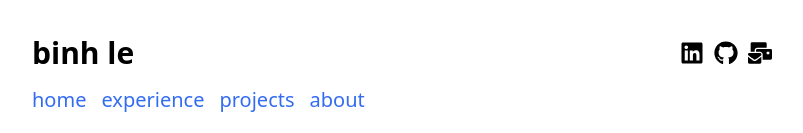
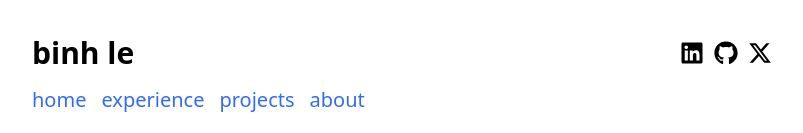
Before and after one commit to BinhL3/binhl3.github.io, a React (Vite) app: page / in a window 1280 px wide. Shown: the top 133 px of the page, without its empty margins (238-1041 px from the left). Built offline with nearby package versions, Linux system fonts and the light colour scheme.

Commit message:
- adjusted X logo

```diff
--- a/src/Header.jsx
+++ b/src/Header.jsx
@@ -1,7 +1,8 @@
 import React, { useState, useEffect } from 'react';
 import { Link } from 'react-router-dom';
-import { FaLinkedin, FaGithub, FaMailBulk } from 'react-icons/fa';
+import { FaLinkedin, FaGithub, FaMailBulk, FaTwitter } from 'react-icons/fa';
 import './index.css';
+import { FaX, FaXTwitter } from 'react-icons/fa6';
 
 export default function Header(props) {
   return (
@@ -16,8 +17,11 @@ export default function Header(props) {
             <a className="headerIcon" href="https://github.com/binhl3" target="_blank" rel="noopener noreferrer">
               <FaGithub size={24} />
             </a>
-            <a className="headerIcon" href="mailto:bql23@drexel.edu" target="_blank" rel="noopener noreferrer">
+            {/* <a className="headerIcon" href="mailto:bql23@drexel.edu" target="_blank" rel="noopener noreferrer">
               <FaMailBulk size={24} />
+            </a> */}
+            <a className="headerIcon" href="https://twitter.com/_binhle" target="_blank" rel="noopener noreferrer">
+              <FaXTwitter size={24} />
             </a>
           </div>
         </h1>
```
